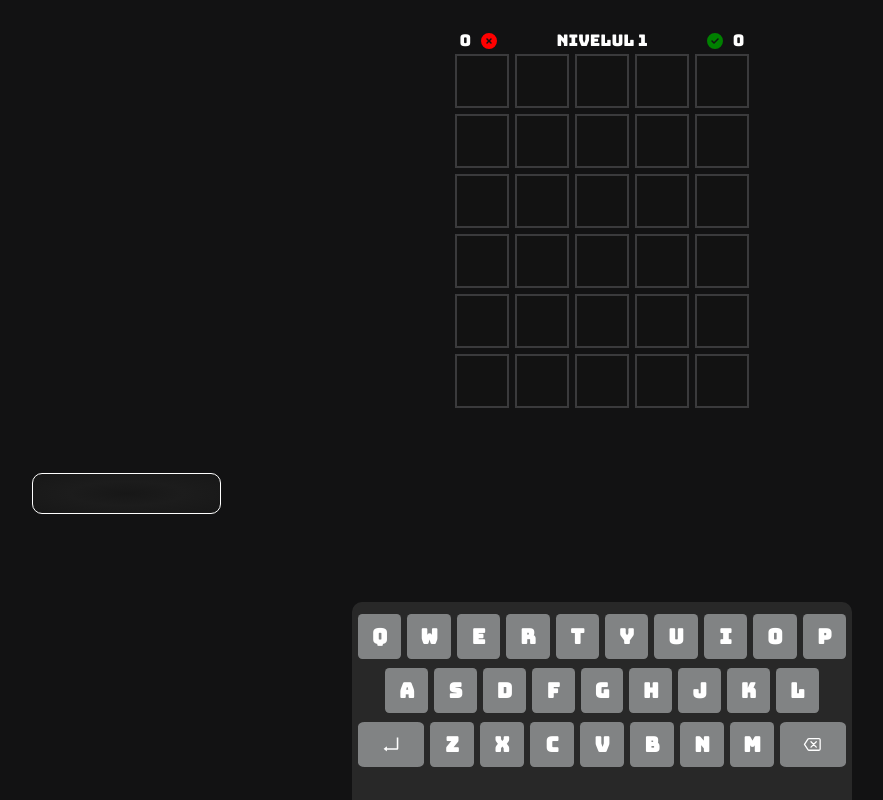
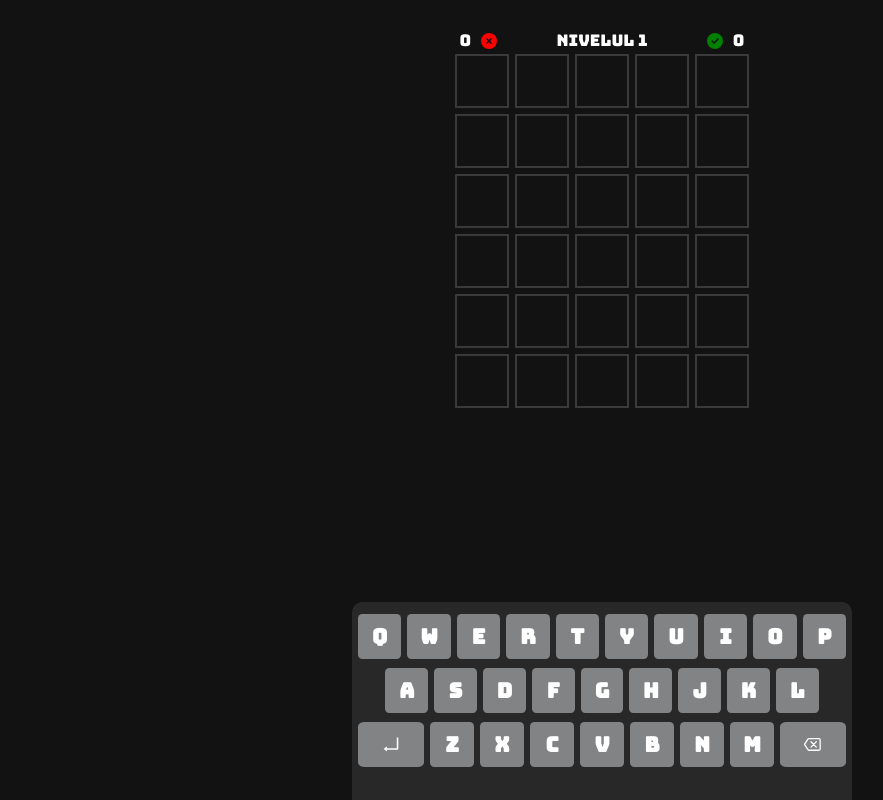
Before and after one commit to bl4ze4447/ghiceste_cuvantul, a Next.js app: page /nivele in a window 1280 px wide. Shown: the whole page, without its empty margins (38-921 px from the left). Built offline with nearby package versions, Linux system fonts and the light colour scheme.

Commit message:
Remove the level textbox

```diff
--- a/components/game/level_related/GameGridLevel.tsx
+++ b/components/game/level_related/GameGridLevel.tsx
@@ -158,16 +158,6 @@ const GameGridLevel: React.FC<GameGridLevelProps> = ({
         }, 4000);
     }, [gameStatus, incrementLevel, setGameStatus, incrementRights, incrementWrongs, setUsedKeys, playAudio, setCurrentRow, setGuessStatuses, setWords]);
 
-    useEffect(() => {
-        if (restoreText.length === 8) {
-            const data = restoreText.split('.');
-            localStorage.setItem('level-current',         data[0]);
-            localStorage.setItem('level-wrongs',          data[1]);
-            localStorage.setItem('level-rights',          data[2]);
-            setRestoreText('');
-        }
-    }, [restoreText]);
-
     return (
         <>
         <div className='game-grid'>
@@ -189,14 +179,6 @@ const GameGridLevel: React.FC<GameGridLevelProps> = ({
             ))}
         </div>
         <Info message={`Cuvântul era`} important={secretWord} hide={gameStatus === GameStatus.PLAYING} hideText={gameStatus === GameStatus.PLAYING} />
-        <div className="ml-20 mr-20">
-            <input
-                className="google-inputs"
-                type="text"
-                value={restoreText}
-                onChange={(ev) => setRestoreText(ev.target.value)}
-            />
-        </div>
         </>
     )
 }
--- a/components/styles/GameGrid.css
+++ b/components/styles/GameGrid.css
@@ -16,17 +16,3 @@ body {
   text-align: center;
   margin: 0;
 }
-
-.google-inputs {
-   margin-left: auto;
-   margin-right: auto;
-    font-family: "Exo 2", sans-serif;
-    font-size: medium;
-    border-radius: 10px 10px 10px 10px;
-    padding: 10px 5px;
-    color: white;
-    border: white 1px solid;
-    margin: 5px 50px;
-    background-color: rgb(23, 23, 23);
-    background: radial-gradient(rgba(23, 23, 23, 1) 0%, rgba(28, 28, 28, 1) 43%, rgba(23, 23, 23, 1) 100%);
-}
```
